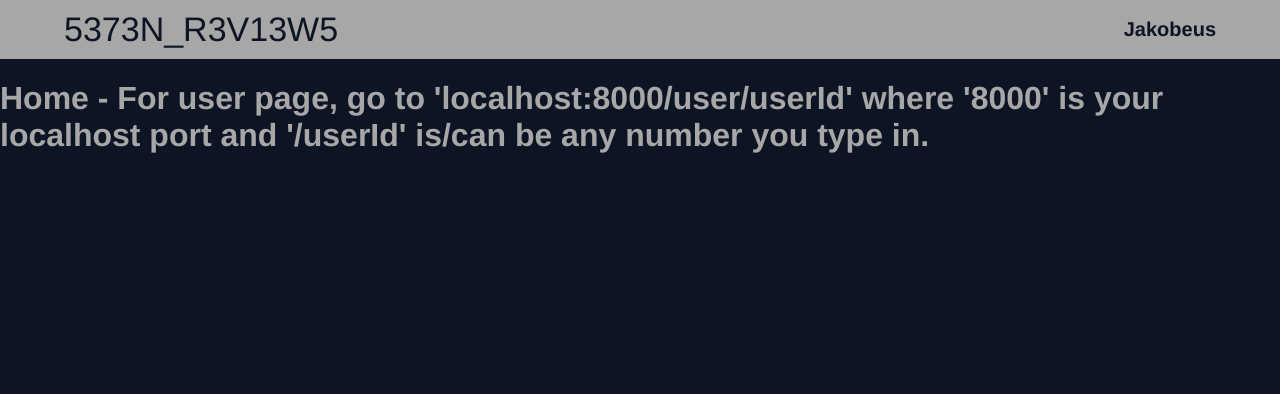
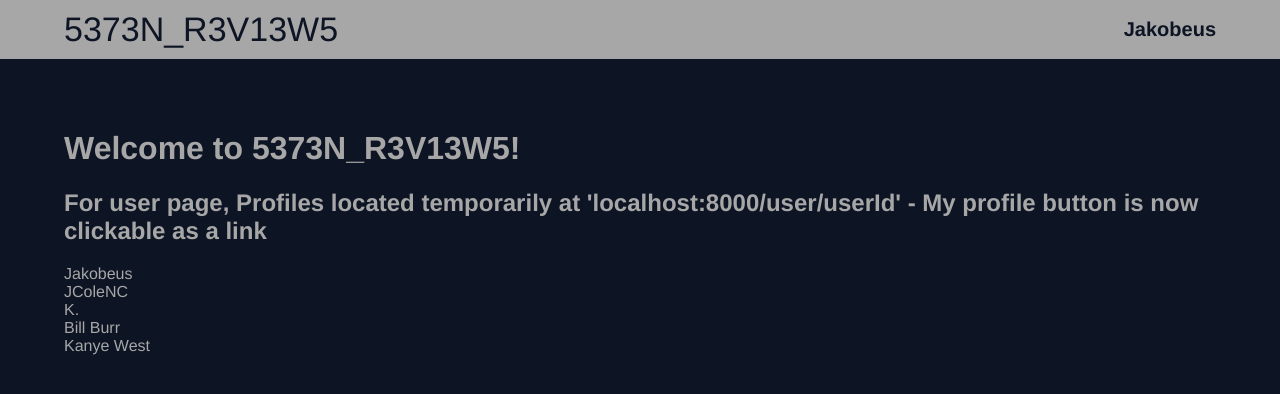
Before and after one commit to tvu254/Se7en_Reviews, a Vue app in the folder website_project/: page / in a window 1280 px wide. Shown: the top 394 px of the page. Built offline with nearby package versions, Linux system fonts and the light colour scheme.

Commit message:
Routing updates
Linked the home and profiles correctly, can add review from any profile

```diff
--- a/website_project/src/App.vue
+++ b/website_project/src/App.vue
@@ -1,12 +1,16 @@
 <template>
   <div id="app">
     <nav>
+      <router-link to="/">
         <div class="navigationLogo">
           5373N_R3V13W5
         </div>
+      </router-link>
+      <router-link to="/user/1">
         <div class = "navigationUser">
           {{ state.user.username }}
         </div>
+      </router-link>
     </nav>
     <router-view/>
   </div>
--- /dev/null
+++ b/website_project/src/assets/users.js
@@ -0,0 +1,58 @@
+export const users = [
+        {
+            "id": 1,
+            "username": 'Jakobeus',
+            "firstName": 'Jacob',
+            "lastName": 'Benz',
+            "email": 'thejacobbenz@gmail.com',
+            "isVerified": true,
+            "reviews": [
+                { "id": 1, "type": 'Music', "genre": 'Alternative/indie',  "content": 'Rainbow Kitten Surprise is a great band.'},
+                { "id": 2, "type": 'Music', "genre": 'Rock', "content": "The Dark Side of the Moon is a fantastic album."}
+            ]
+        },
+        {
+            "id": 2,
+            "username": "JColeNC",
+            "firstName": "J.",
+            "lastName": "Cole",
+            "email": null,
+            "isAdmin": false,
+            "reviews": [
+                { "id": 1, "type": 'Music', "genre": 'Slander',  "content": 'Ay that Mit Romney guy sucks'},
+                { "id": 2, "type": 'Music', "genre": 'Rap', "content": "1v1 me Kendrick"}]
+        },
+        {
+            "id": 3,
+            "username": "K.",
+            "firstName": "Kendrick",
+            "lastName": "Lamar",
+            "email": null,
+            "isAdmin": false,
+            "reviews": [
+                { "id": 1, "type": 'Music', "genre": 'Slander',  "content": '@JColeNC - waste of my time'},
+                { "id": 2, "type": 'Music', "genre": 'Rap', "content": "Live your life, live it right. Be different, do different things"}]
+        },
+        {
+            "id": 4,
+            "username": "Bill Burr",
+            "firstName": "Bill",
+            "lastName": "Burr",
+            "email": null,
+            "isAdmin": true,
+            "reviews": [
+                { "id": 1, "type": 'Music', "genre": 'Gospel',  "content": 'Gods everywhere, but I gotta go down (to church) to see him? Really? And hes mad at me down there, and I owe you money?'},
+                { "id": 2, "type": 'Music', "genre": 'Rock', "content": "New AC/DC album is fire!!! <-- (real bill burr quote)"}]
+        },
+        {
+            "id": 5,
+            "username": "Kanye West",
+            "firstName": "Kanye",
+            "lastName": "West",
+            "email": null,
+            "isAdmin": true,
+            "reviews": [
+                { "id": 1, "type": 'Music', "genre": 'Rap',  "content": 'Killin yall n***** on that lyrical shit, mayonnaise colored Benz, I push miracle whips'},
+                { "id": 2, "type": 'Music', "genre": 'Rap', "content": "I AM A GOD... HURRY UP WITH MY DAMN CROISSANTS"}]
+        },
+    ]
--- a/website_project/src/styles/base.scss
+++ b/website_project/src/styles/base.scss
@@ -1,3 +1,8 @@
 body {
     margin: 0;
 }
+
+a {
+    color: inherit;
+    text-decoration: none;
+}
--- a/website_project/src/views/Home.vue
+++ b/website_project/src/views/Home.vue
@@ -1,11 +1,35 @@
 <template>
   <div class="home">
-    <h1> Home - For user page, go to 'localhost:8000/user/userId' where '8000' is your localhost port and '/userId' is/can be any number you type in.   </h1>
+    <h1> Welcome to 5373N_R3V13W5!</h1>
+    <h2> For user page, Profiles located temporarily at 'localhost:8000/user/userId' - My profile button is now clickable as a link  </h2>
+    <div class="userList">
+      <router-link v-for="user in users" :to="{ name: 'UserProfile', params: {userId: user.id} }" :key="user.id">
+        {{ user.username }}
+      </router-link>
+    </div>
   </div>
 </template>
 
 <script>
+import { users } from "../assets/users";
+
 export default {
-  name: 'Home'
+  name: 'Home',
+  setup() {
+    return {
+      users
+    }
+  }
 }
 </script>
+
+<style lang="scss" scoped>
+.home {
+  padding: 50px 5%;
+
+  .userList {
+    display: flex;
+    flex-direction: column;
+  }
+}
+</style>
--- a/website_project/src/views/UserProfile.vue
+++ b/website_project/src/views/UserProfile.vue
@@ -34,6 +34,7 @@
 <script>
 import { reactive, watch, computed } from 'vue';
 import { useRoute } from 'vue-router';
+import { users } from "../assets/users";
 import ReviewItem from "../components/ReviewItem.vue"
 import CreateReviewPanel from "../components/CreateReviewPanel.vue";
 
@@ -45,20 +46,11 @@ export default {
       const route = useRoute();
       const userId = computed(() => route.params.userId)
 
+    // if userId exists, get user from db, store like below
+
       const state = reactive({
         followers: 0,
-        user: {
-            id: 1,
-            username: 'Jakobeus',
-            firstName: 'Jacob',
-            lastName: 'Benz',
-            email: 'thejacobbenz@gmail.com',
-            isVerified: true,
-            reviews: [
-                { id: 1, type: 'Music', genre: 'Alternative/indie',  content: 'Rainbow Kitten Surprise is a great band.'},
-                { id: 2, type: 'Music', genre: 'Rock', content: "The Dark Side of the Moon is a fantastic album."}
-            ]
-        }
+        user: users[userId.value - 1] || users[0]
       })
 
       function addReview(newReviewList) {
@@ -68,7 +60,7 @@ export default {
         state.user.reviews.unshift( {
             id: state.user.reviews.length + 1,
             type: newReviewList[1],
-            genre: 'Kanye',
+            genre: 'WIP',
             content: newReviewList[0]
         });
     }
```
Also changed, not shown: website_project/src/assets/users.json (deleted, +0 -43 lines). Lines whose indentation alone changed are shown as unchanged.
